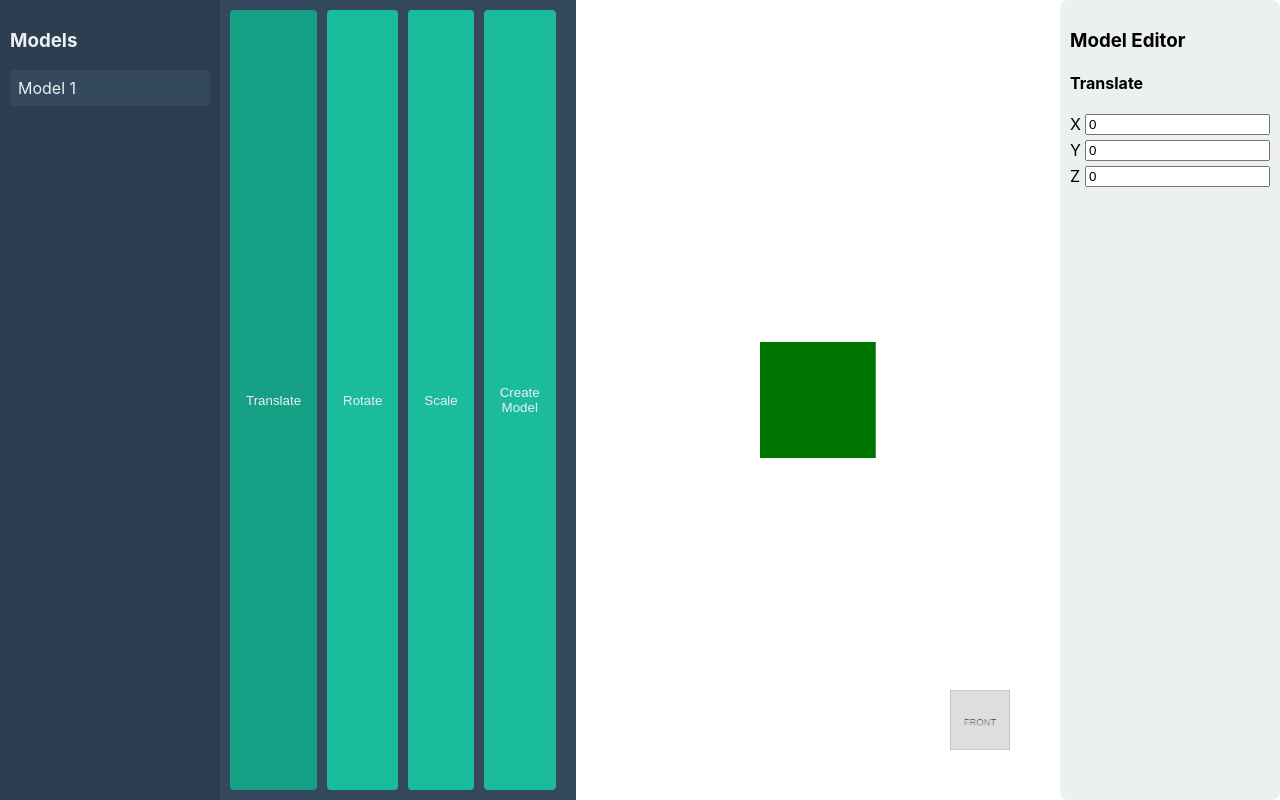
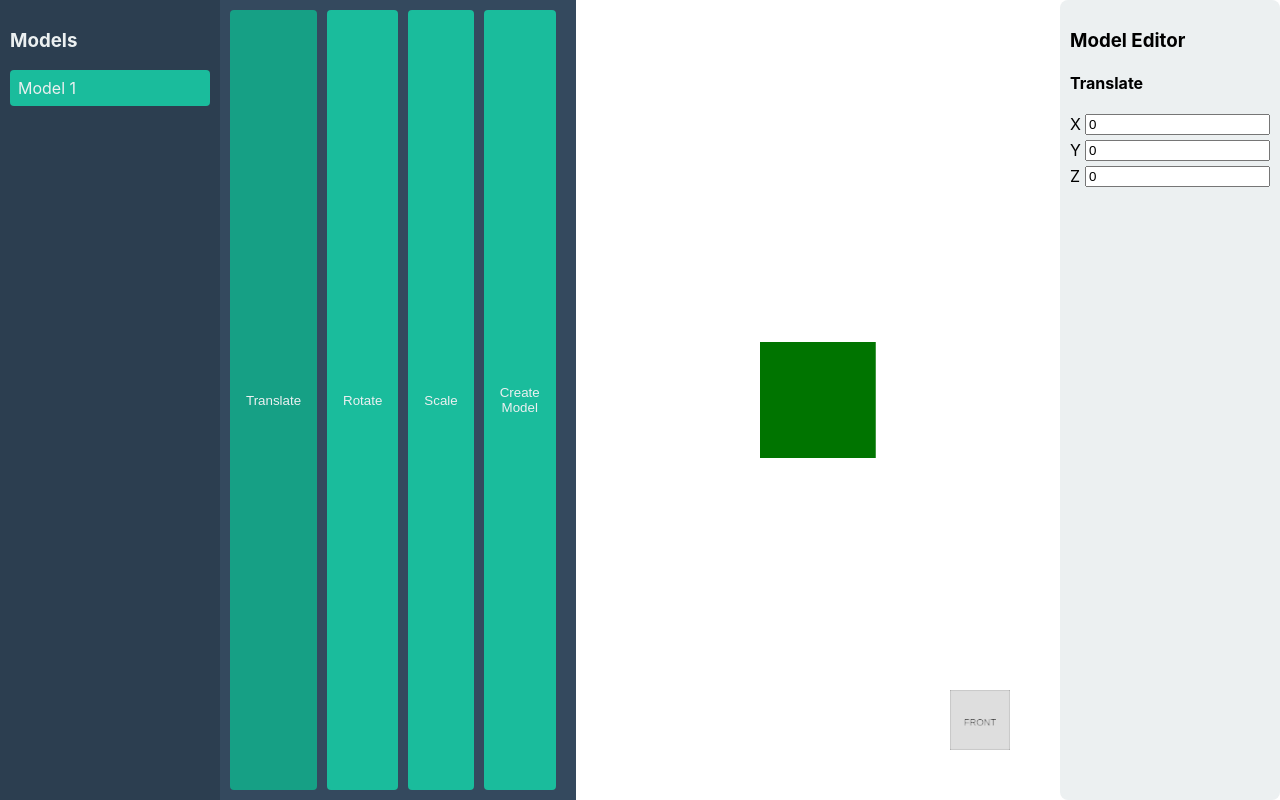
Before and after one commit to saifaldin14/Espada3D, a React (Create React App) app: page / in a window 1280 px wide. Both pictures are taken after a click on the button "Create Model". Built offline with nearby package versions, Linux system fonts and the light colour scheme.

Commit message:
Can select from sidebar but selection colour still remains

```diff
--- a/src/components/SceneContent.tsx
+++ b/src/components/SceneContent.tsx
@@ -2,7 +2,7 @@ import React, { useRef, useEffect } from 'react';
 import { useThree } from '@react-three/fiber';
 import { OrbitControls, TransformControls } from '@react-three/drei';
 import { Group, Raycaster, Vector2, Mesh, MeshStandardMaterial } from 'three';
-import { useDispatch } from 'react-redux';
+import { useDispatch, useSelector } from 'react-redux';
 import { updateModelTransform, selectModel } from '../store/slices/modelSlice';
 
 interface SceneContentProps {
@@ -14,9 +14,10 @@ interface SceneContentProps {
 const SceneContent: React.FC<SceneContentProps> = ({ models, selectedModel, activeTool }) => {
   const transformControlsRef = useRef<any>(null);
   const orbitControlsRef = useRef<any>(null);
-  const selectedMeshRef = useRef<Mesh | null>(null);  // The currently selected mesh
+  const selectedMeshRef = useRef<Mesh | null>(null);
   const dispatch = useDispatch();
   const { camera, gl } = useThree();
+  const selectedModelId = useSelector((state: any) => state.models.selectedModelId);
 
   const handleTransformChange = () => {
     if (selectedModel) {
@@ -78,7 +79,18 @@ const SceneContent: React.FC<SceneContentProps> = ({ models, selectedModel, acti
         if (orbitControls) orbitControls.enabled = !event.value;
       });
     }
-  }, [selectedModel, activeTool]);
+
+    if (selectedModelId) {
+      // Update the selectedMeshRef to the currently selected model's mesh
+      const selectedGroup = models[selectedModelId];
+      if (selectedGroup) {
+        selectedMeshRef.current = selectedGroup.children[0] as Mesh;
+
+        // Ensure the selected model is highlighted in blue
+        (selectedMeshRef.current.material as MeshStandardMaterial).color.set(0x0000ff);
+      }
+    }
+  }, [selectedModelId, selectedModel, activeTool]);
 
   return (
     <>
--- a/src/components/Sidebar.tsx
+++ b/src/components/Sidebar.tsx
@@ -3,7 +3,8 @@ import { useSelector, useDispatch } from 'react-redux';
 import { selectModel } from '../store/slices/modelSlice';
 
 const Sidebar: React.FC = () => {
-  const models = useSelector((state: any) => state.models.models); // Adjust based on your state structure
+  const models = useSelector((state: any) => state.models.models);
+  const selectedModelId = useSelector((state: any) => state.models.selectedModelId);
   const dispatch = useDispatch();
 
   const handleModelSelect = (id: string) => {
@@ -17,8 +18,11 @@ const Sidebar: React.FC = () => {
         {models.map((model: any, index: number) => (
           <li
             key={index}
-            style={styles.modelItem}
-            onClick={() => handleModelSelect(model.id)} // Pass the model ID
+            style={{
+              ...styles.modelItem,
+              backgroundColor: model.id === selectedModelId ? '#1abc9c' : '#34495e',  // Highlight selected model
+            }}
+            onClick={() => handleModelSelect(model.id)}  // Pass the model ID
           >
             Model {index + 1}
           </li>
@@ -42,9 +46,9 @@ const styles = {
   modelItem: {
     padding: '8px',
     cursor: 'pointer',
-    background: '#34495e',
     marginBottom: '5px',
     borderRadius: '4px',
+    transition: 'background-color 0.3s',  // Smooth color transition
   },
 };
 
```
